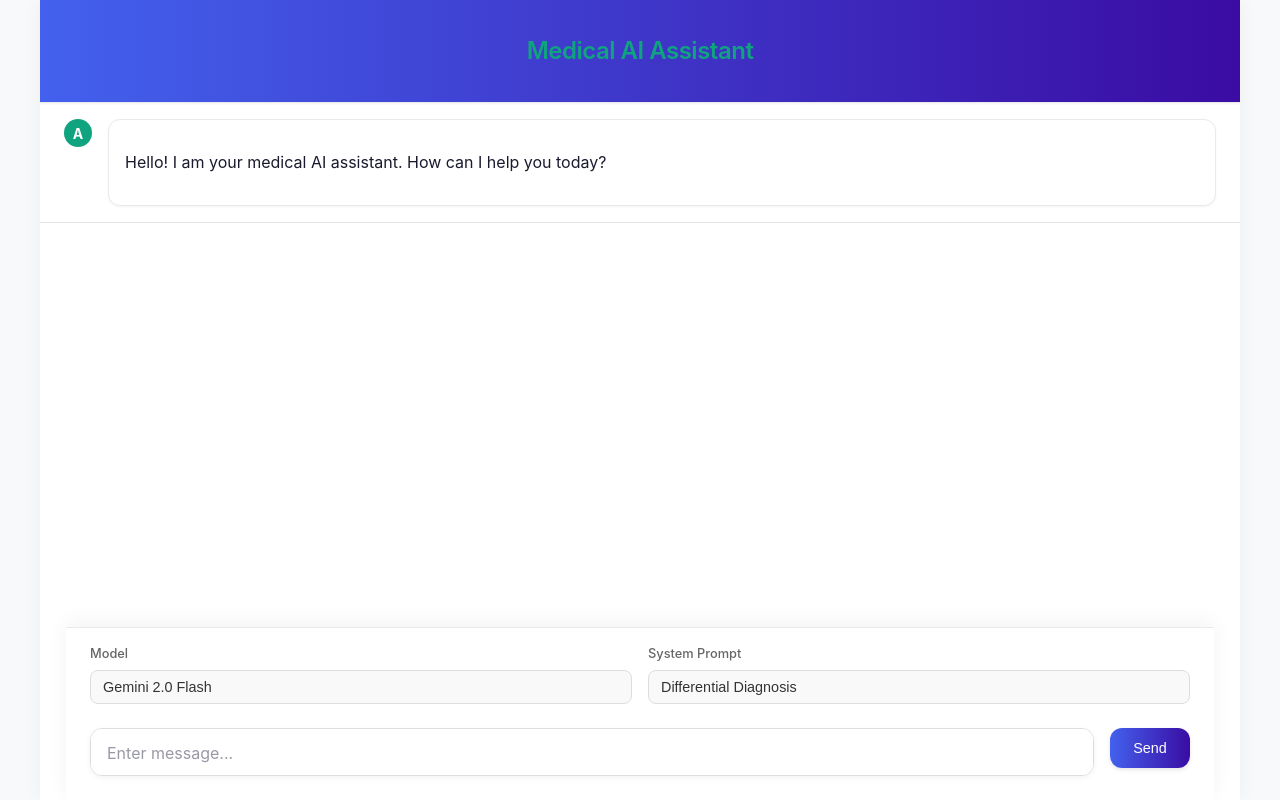
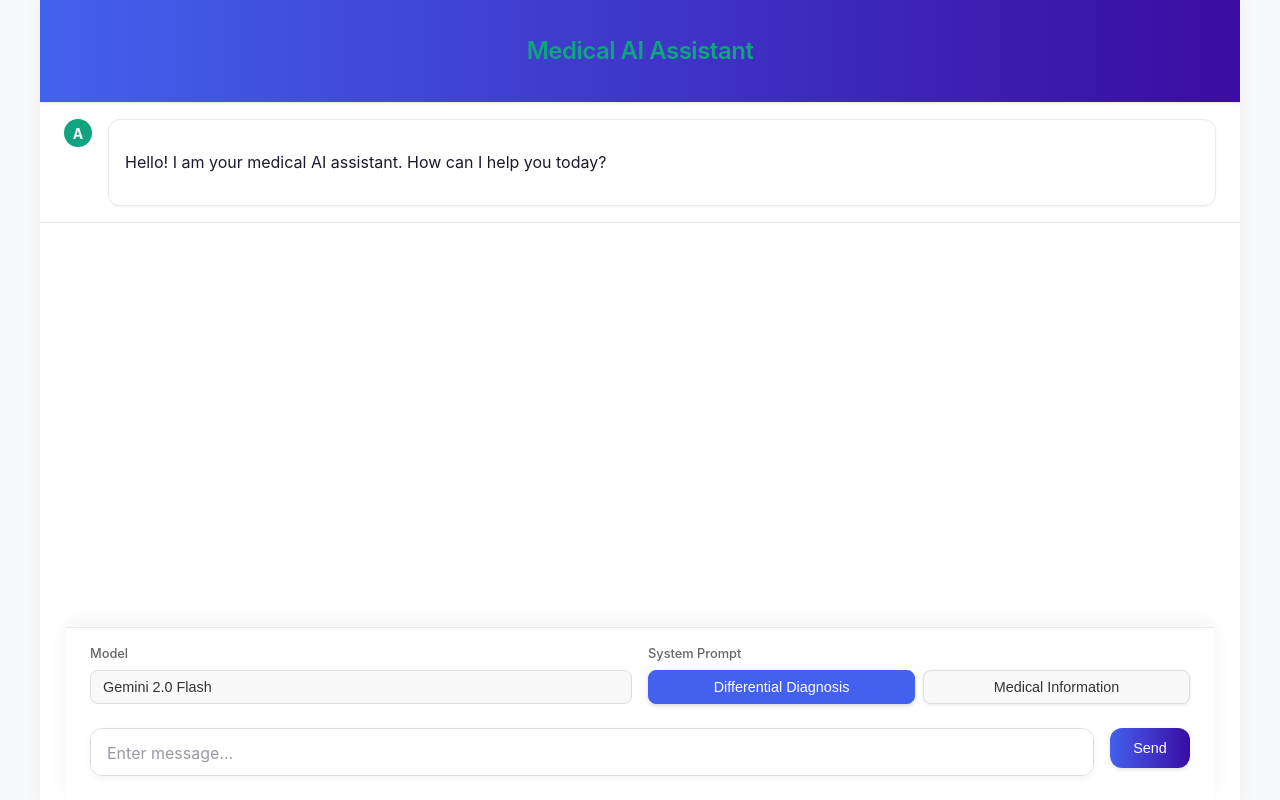
Before and after one commit to symbiologist/dwuddx, a Flask app: template templates/index.html in a window 1280 px wide. Run offline with Flask 3, Linux system fonts and the light colour scheme; the template is opened without the code that fills it, so the values that code supplies are empty.

Commit message:
Update system prompt interface

```diff
--- a/templates/index.html
+++ b/templates/index.html
@@ -257,6 +257,30 @@
                 textarea.style.height = textarea.scrollHeight + 'px';
             }
 
+            // Function to handle prompt button clicks
+            function handlePromptButtonClick(event) {
+                // Get all prompt buttons
+                const promptButtons = document.querySelectorAll('.prompt-button');
+
+                // Remove active class from all buttons
+                promptButtons.forEach(button => {
+                    button.classList.remove('prompt-button-active');
+                    button.style.backgroundColor = '#f9f9f9';
+                    button.style.color = '#333';
+                    button.style.border = '1px solid #ddd';
+                });
+
+                // Add active class to clicked button
+                event.target.classList.add('prompt-button-active');
+                event.target.style.backgroundColor = '#4361EE';
+                event.target.style.color = 'white';
+                event.target.style.border = '1px solid #4361EE';
+
+                // Update hidden input value
+                const promptValue = event.target.getAttribute('data-value');
+                document.getElementById('prompt-dropdown').value = promptValue;
+            }
+
             // Set focus to input field when page loads and set up auto-resize
             document.addEventListener('DOMContentLoaded', function() {
                 const textarea = document.getElementById('user-input');
@@ -278,6 +302,11 @@
                 // Add click event listener to the send button
                 document.querySelector('.send-button').addEventListener('click', function(event) {
                     submitMessage(event); // Call submitMessage directly
+                });
+
+                // Add click event listeners to prompt buttons
+                document.querySelectorAll('.prompt-button').forEach(button => {
+                    button.addEventListener('click', handlePromptButtonClick);
                 });
 
                 // Initialize height
@@ -310,12 +339,14 @@
                         </select>
                     </div>
 
-                    <div class="dash-dropdown-container" style="flex: 1;">
-                        <label for="prompt-dropdown" style="display: block; margin-bottom: 6px; font-size: 0.8em; color: #666; font-weight: 500;">System Prompt</label>
-                        <select id="prompt-dropdown" class="dropdown" style="width: 100%; padding: 8px 12px; border-radius: 8px; border: 1px solid #ddd; background-color: #f9f9f9; font-size: 0.9em; color: #333; appearance: none; background-repeat: no-repeat; background-position: right 12px center; cursor: pointer; transition: all 0.2s ease;">
-                            <option value="prompt1">Differential Diagnosis</option>
-                            <option value="prompt2">Medical Information</option>
-                        </select>
+                    <div class="prompt-buttons-container" style="flex: 1;">
+                        <label style="display: block; margin-bottom: 6px; font-size: 0.8em; color: #666; font-weight: 500;">System Prompt</label>
+                        <div class="prompt-buttons" style="display: flex; gap: 8px;">
+                            <button id="prompt-button-1" class="prompt-button prompt-button-active" data-value="prompt1" style="flex: 1; padding: 8px 12px; border-radius: 8px; border: 1px solid #4361EE; background-color: #4361EE; color: white; font-size: 0.9em; cursor: pointer; transition: all 0.2s ease; font-weight: 500;">Differential Diagnosis</button>
+                            <button id="prompt-button-2" class="prompt-button" data-value="prompt2" style="flex: 1; padding: 8px 12px; border-radius: 8px; border: 1px solid #ddd; background-color: #f9f9f9; color: #333; font-size: 0.9em; cursor: pointer; transition: all 0.2s ease;">Medical Information</button>
+                        </div>
+                        <!-- Hidden input to store the selected prompt value -->
+                        <input type="hidden" id="prompt-dropdown" value="prompt1">
                     </div>
                 </div>
 
@@ -344,6 +375,23 @@
                                 box-shadow: 0 0 0 2px rgba(67, 97, 238, 0.2);
                                 outline: none;
                             }
+                            .prompt-button {
+                                transition: all 0.2s ease;
+                                font-weight: 500;
+                                box-shadow: 0 1px 3px rgba(0,0,0,0.1);
+                            }
+                            .prompt-button:hover {
+                                transform: translateY(-1px);
+                                box-shadow: 0 3px 6px rgba(0,0,0,0.15);
+                            }
+                            .prompt-button:active {
+                                transform: translateY(0);
+                                box-shadow: 0 1px 2px rgba(0,0,0,0.1);
+                            }
+                            .prompt-button-active {
+                                font-weight: 600;
+                                box-shadow: 0 2px 4px rgba(0,0,0,0.15);
+                            }
                         </style>
                     </div>
 
```
Also changed, not shown: TASKS.md (+5 -0 lines).
